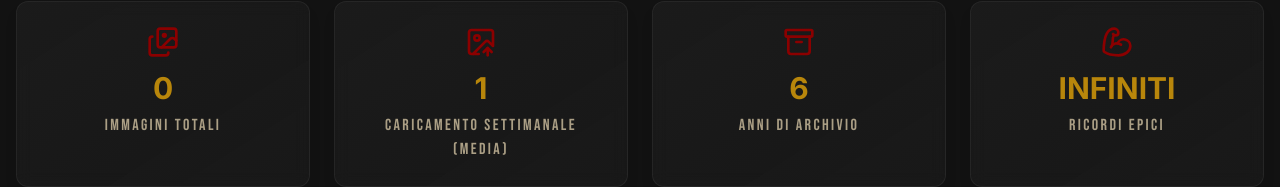
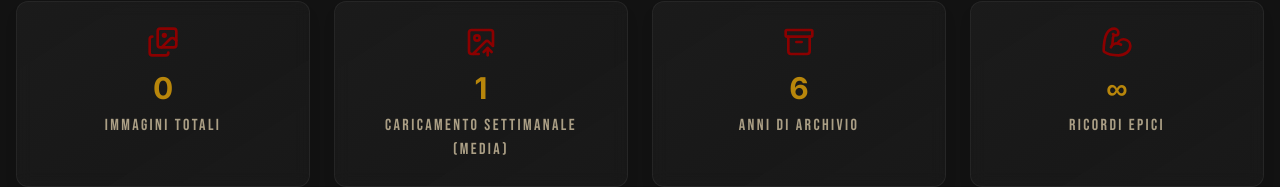
Before and after one commit to raffitheo/orchisoftair-website, a Next.js app: page /gallery in a window 1280 px wide. Shown: the part 433-620 px from the top of the page. Built offline with nearby package versions, Linux system fonts and the light colour scheme; no server answers; the database is empty.

Commit message:
refactor(ui): update text labels for consistency and clarity
- Change 'all' to 'any' in gallery categories
- Replace 'INFINITI' with ∞ symbol
- Use ∞ symbol for unlimited participants
- Shorten 'NESSUNA' to 'NO' for price label

```diff
--- a/app/events/[id]/page.tsx
+++ b/app/events/[id]/page.tsx
@@ -272,7 +272,7 @@ const EventDetailPage = () => {
                     <Card className="glass-effect border-orchi-gray/40 hover:border-orchi-gold/50 transition-all duration-300 text-center">
                       <CardContent className="p-6">
                         <div className="text-3xl font-bold text-orchi-gold">
-                          {currentEvent.maximum_participants || 'ILLIMITATI'}
+                          {currentEvent.maximum_participants || '∞'}
                         </div>
 
                         <div className="tactical-text text-orchi-light/60 text-sm">POSTI</div>
@@ -290,7 +290,7 @@ const EventDetailPage = () => {
                     <Card className="glass-effect border-orchi-gray/40 hover:border-orchi-gold/50 transition-all duration-300 text-center">
                       <CardContent className="p-6">
                         <div className="text-3xl font-bold text-orchi-gold">
-                          {currentEvent.price ? `€${currentEvent.price}` : 'NESSUNA'}
+                          {currentEvent.price ? `€${currentEvent.price}` : 'NO'}
                         </div>
 
                         <div className="tactical-text text-orchi-light/60 text-sm">QUOTA</div>
--- a/app/gallery/page.tsx
+++ b/app/gallery/page.tsx
@@ -108,7 +108,7 @@ const GalleryPage = () => {
   const categories = [
     {
       icon: Images,
-      id: 'all',
+      id: 'any',
       name: 'TUTTO',
     },
     {
@@ -204,7 +204,7 @@ const GalleryPage = () => {
               <CardContent className="p-6">
                 <BicepsFlexed className="h-8 w-8 text-orchi-red mx-auto mb-3" />
 
-                <div className="text-3xl font-bold text-orchi-gold mb-2">INFINITI</div>
+                <div className="text-3xl font-bold text-orchi-gold mb-2">∞</div>
 
                 <div className="text-orchi-light/80 tactical-text">RICORDI EPICI</div>
               </CardContent>
```
